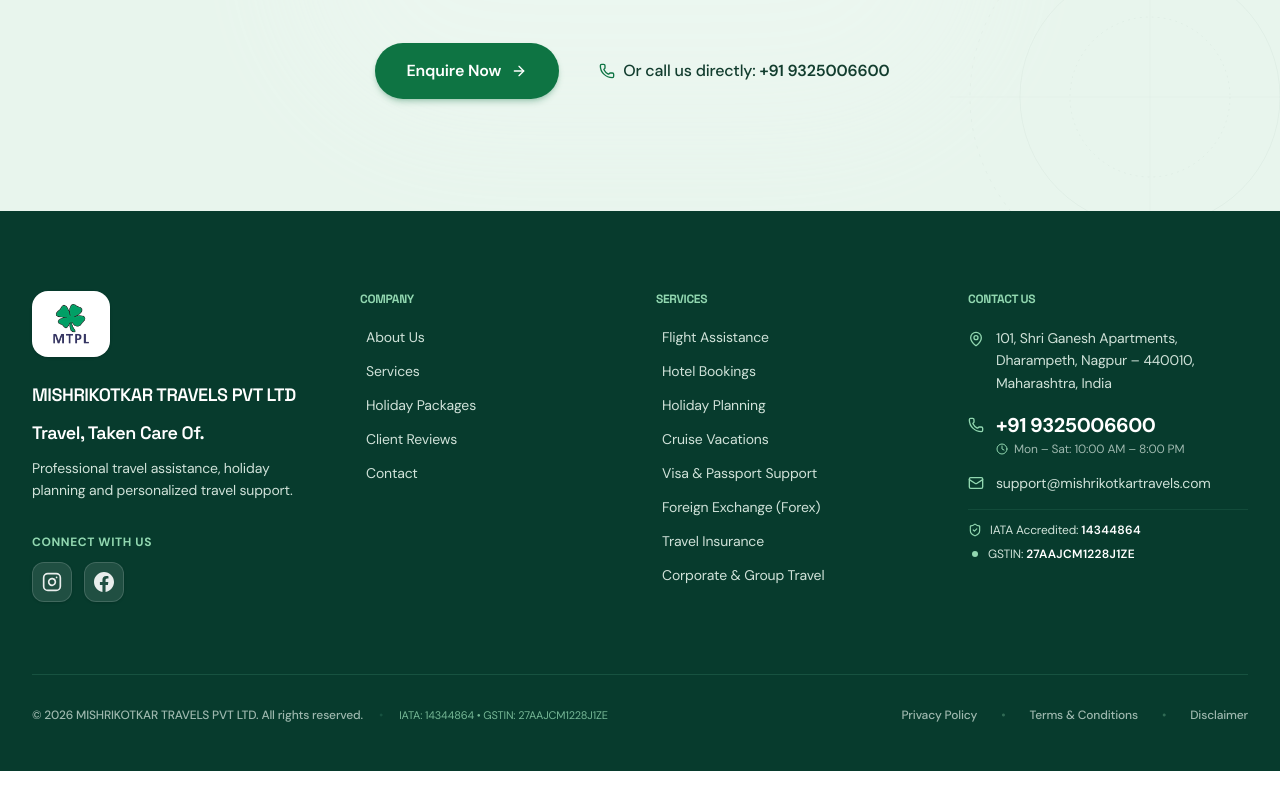
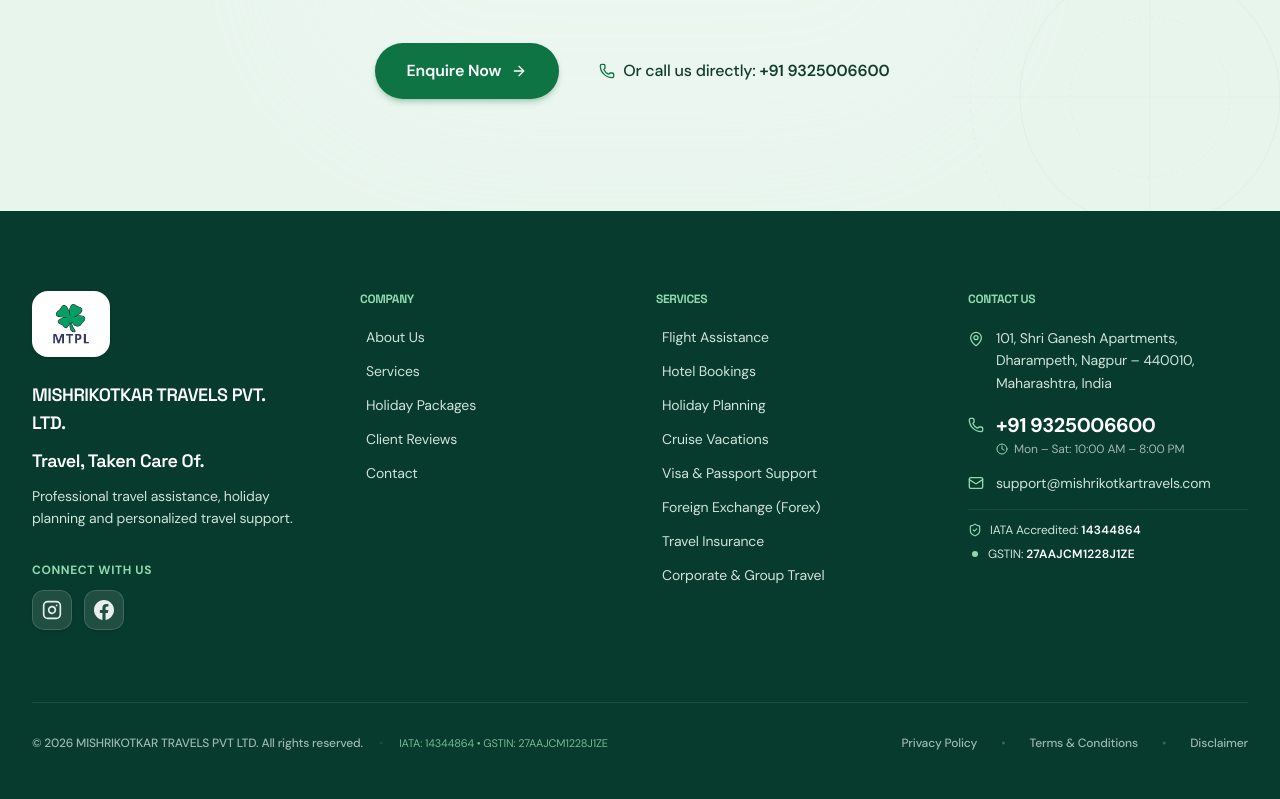
Before and after one commit to Navkar-Logic/mtpl-travel-platform, a Next.js app: page / in a window 1280 px wide. Shown: the part 6231-7030 px from the top of the page. Before the commit the page ends 7002 px from the top, so only its background shows below. Built offline with nearby package versions, Linux system fonts and the light colour scheme; no server answers.

Commit message:
feat: updated footer logo

```diff
--- a/src/components/layout/footer.tsx
+++ b/src/components/layout/footer.tsx
@@ -75,7 +75,7 @@
             </div>
             <div className="space-y-2.5">
               <h4 className="text-lg md:text-lg font-semibold tracking-wide text-white">
-                MISHRIKOTKAR TRAVELS PVT LTD
+                MISHRIKOTKAR TRAVELS PVT. LTD.
               </h4>
               <h3 className="text-lg md:text-lg font-semibold tracking-wide text-white">
                 Travel, Taken Care Of.
```
